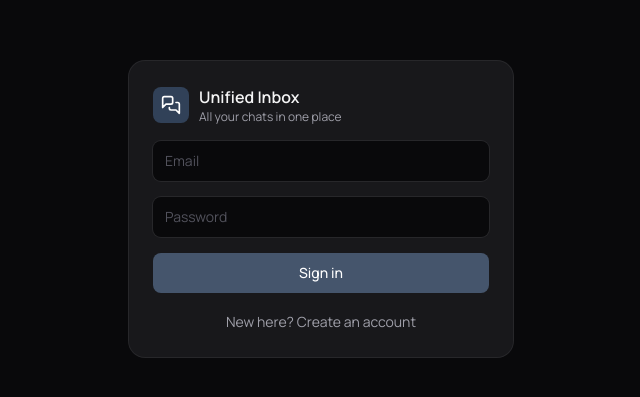
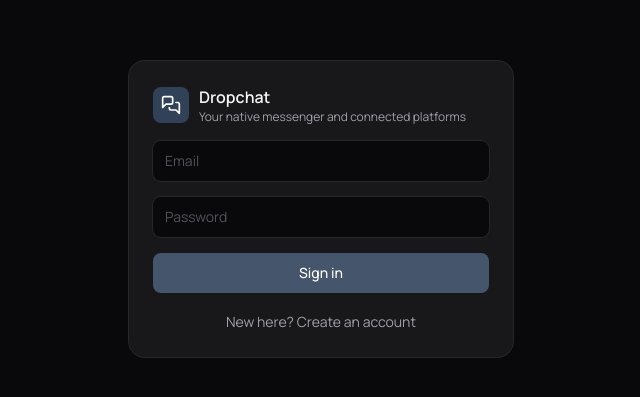
Before and after one commit to mellow-xg/dropchat, a Next.js app: page / in a window 1280 px wide. Shown: the part 191-588 px from the top of the page, without its empty margins (319-959 px from the left). Built offline with nearby package versions, Linux system fonts and the light colour scheme; no server answers.

Commit message:
chore(branding): identify the first-party Dropchat messenger

```diff
--- a/components/AuthGate.tsx
+++ b/components/AuthGate.tsx
@@ -87,8 +87,8 @@ export default function AuthGate({ children }: { children: React.ReactNode }) {
             <MessagesSquare size={20} />
           </span>
           <div>
-            <h1 className="text-base font-semibold text-zinc-100">Unified Inbox</h1>
-            <p className="text-xs text-zinc-400">All your chats in one place</p>
+            <h1 className="text-base font-semibold text-zinc-100">Dropchat</h1>
+            <p className="text-xs text-zinc-400">Your native messenger and connected platforms</p>
           </div>
         </div>
 
```
